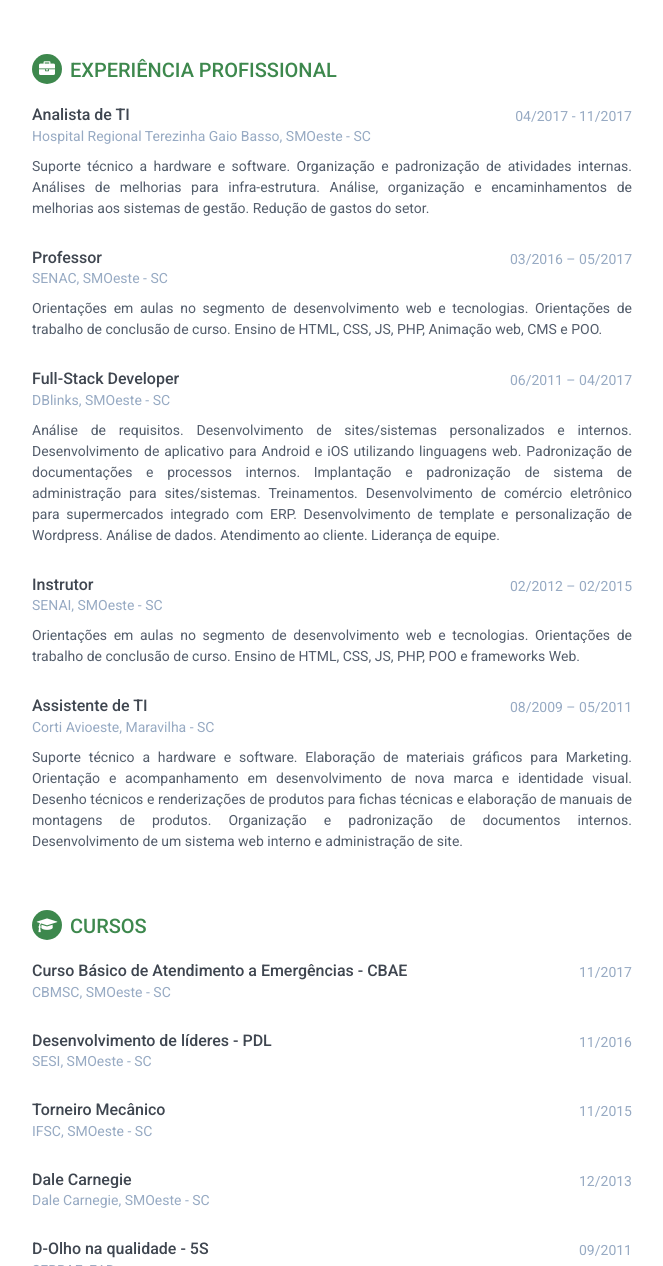
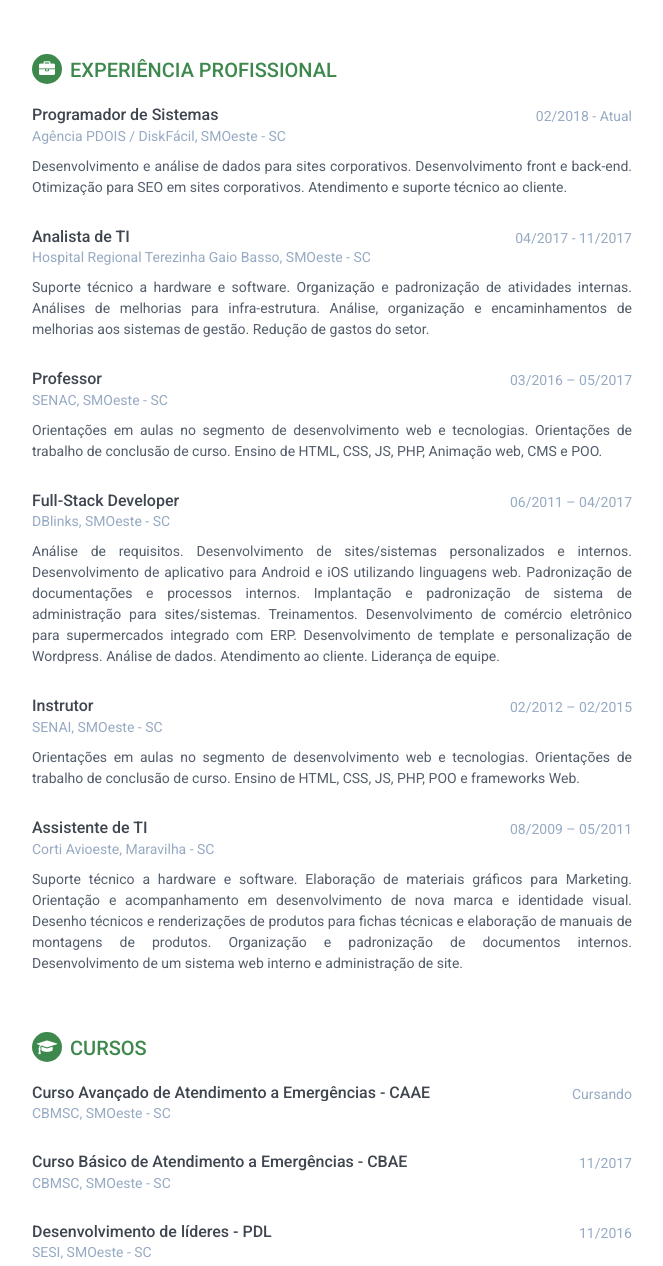
Before and after one commit to jrmessias/curriculo, a Jekyll site: the page built from index.html, in a window 1280 px wide and 1400 px high, cut to the strip 134-1400 px from the top of the window. Shown: the whole strip, without its empty margins (188-851 px from the left). Built offline with Jekyll 4.4.1, drawn with Linux system fonts in a browser that asks for light colours.

Commit message:
:pencil:
Add experience

```diff
--- a/_data/courses.yml
+++ b/_data/courses.yml
@@ -1,3 +1,7 @@
+- course:
+  role: Curso Avançado de Atendimento a Emergências - CAAE
+  time: Cursando
+  company: CBMSC, SMOeste - SC
 - course:
   role: Curso Básico de Atendimento a Emergências - CBAE
   time: 11/2017
--- a/_data/experiences.yml
+++ b/_data/experiences.yml
@@ -1,41 +1,30 @@
+- experience:
+  role: Programador de Sistemas
+  time: 02/2018 - Atual
+  company: Agência PDOIS / DiskFácil, SMOeste - SC
+  details: "Desenvolvimento e análise de dados para sites corporativos. Desenvolvimento front e back-end. Otimização para SEO em sites corporativos. Atendimento e suporte técnico ao cliente."
 - experience:
   role: Analista de TI
   time: 04/2017 - 11/2017
   company: Hospital Regional Terezinha Gaio Basso, SMOeste - SC
-  details: "Suporte técnico a hardware e software. Organização e padronização de
-  atividades internas. Análises de melhorias para infra-estrutura. Análise, organização e
-  encaminhamentos de melhorias aos sistemas de gestão. Redução de gastos do setor."
+  details: "Suporte técnico a hardware e software. Organização e padronização de atividades internas. Análises de melhorias para infra-estrutura. Análise, organização e encaminhamentos de melhorias aos sistemas de gestão. Redução de gastos do setor."
 - experience:
   role: Professor
   time: 03/2016 – 05/2017
   company: SENAC, SMOeste - SC
-  details: "Orientações em aulas no segmento de desenvolvimento web e tecnologias.
-  Orientações de trabalho de conclusão de curso. Ensino de HTML, CSS, JS, PHP,
-  Animação web, CMS e POO."
+  details: "Orientações em aulas no segmento de desenvolvimento web e tecnologias. Orientações de trabalho de conclusão de curso. Ensino de HTML, CSS, JS, PHP, Animação web, CMS e POO."
 - experience:
   role: Full-Stack Developer
   time: 06/2011 – 04/2017
   company: DBlinks, SMOeste - SC
-  details: "Análise de requisitos. Desenvolvimento de sites/sistemas personalizados
-  e internos. Desenvolvimento de aplicativo para Android e iOS utilizando linguagens
-  web. Padronização de documentações e processos internos. Implantação e padronização
-  de sistema de administração para sites/sistemas. Treinamentos. Desenvolvimento de
-  comércio eletrônico para supermercados integrado com ERP. Desenvolvimento de
-  template e personalização de Wordpress. Análise de dados. Atendimento ao cliente.
-  Liderança de equipe."
+  details: "Análise de requisitos. Desenvolvimento de sites/sistemas personalizados e internos. Desenvolvimento de aplicativo para Android e iOS utilizando linguagens web. Padronização de documentações e processos internos. Implantação e padronização de sistema de administração para sites/sistemas. Treinamentos. Desenvolvimento de comércio eletrônico para supermercados integrado com ERP. Desenvolvimento de template e personalização de Wordpress. Análise de dados. Atendimento ao cliente. Liderança de equipe."
 - experience:
   role: Instrutor
   time: 02/2012 – 02/2015
   company: SENAI, SMOeste - SC
-  details: "Orientações em aulas no segmento de desenvolvimento web e tecnologias.
-  Orientações de trabalho de conclusão de curso. Ensino de HTML, CSS, JS, PHP, POO
-  e frameworks Web."
+  details: "Orientações em aulas no segmento de desenvolvimento web e tecnologias. Orientações de trabalho de conclusão de curso. Ensino de HTML, CSS, JS, PHP, POO e frameworks Web."
 - experience:
   role: Assistente de TI
   time: 08/2009 – 05/2011
   company: Corti Avioeste, Maravilha - SC
-  details: "Suporte técnico a hardware e software. Elaboração de materiais gráficos
-  para Marketing. Orientação e acompanhamento em desenvolvimento de nova marca e
-  identidade visual. Desenho técnicos e renderizações de produtos para fichas técnicas
-  e elaboração de manuais de montagens de produtos. Organização e padronização de
-  documentos internos. Desenvolvimento de um sistema web interno e administração de site."
+  details: "Suporte técnico a hardware e software. Elaboração de materiais gráficos para Marketing. Orientação e acompanhamento em desenvolvimento de nova marca e identidade visual. Desenho técnicos e renderizações de produtos para fichas técnicas e elaboração de manuais de montagens de produtos. Organização e padronização de documentos internos. Desenvolvimento de um sistema web interno e administração de site."
--- a/_data/interests.yml
+++ b/_data/interests.yml
@@ -16,3 +16,6 @@
 - interest:
   item: Inovação
   link:
+- interest:
+  item: Robótica
+  link:
```
